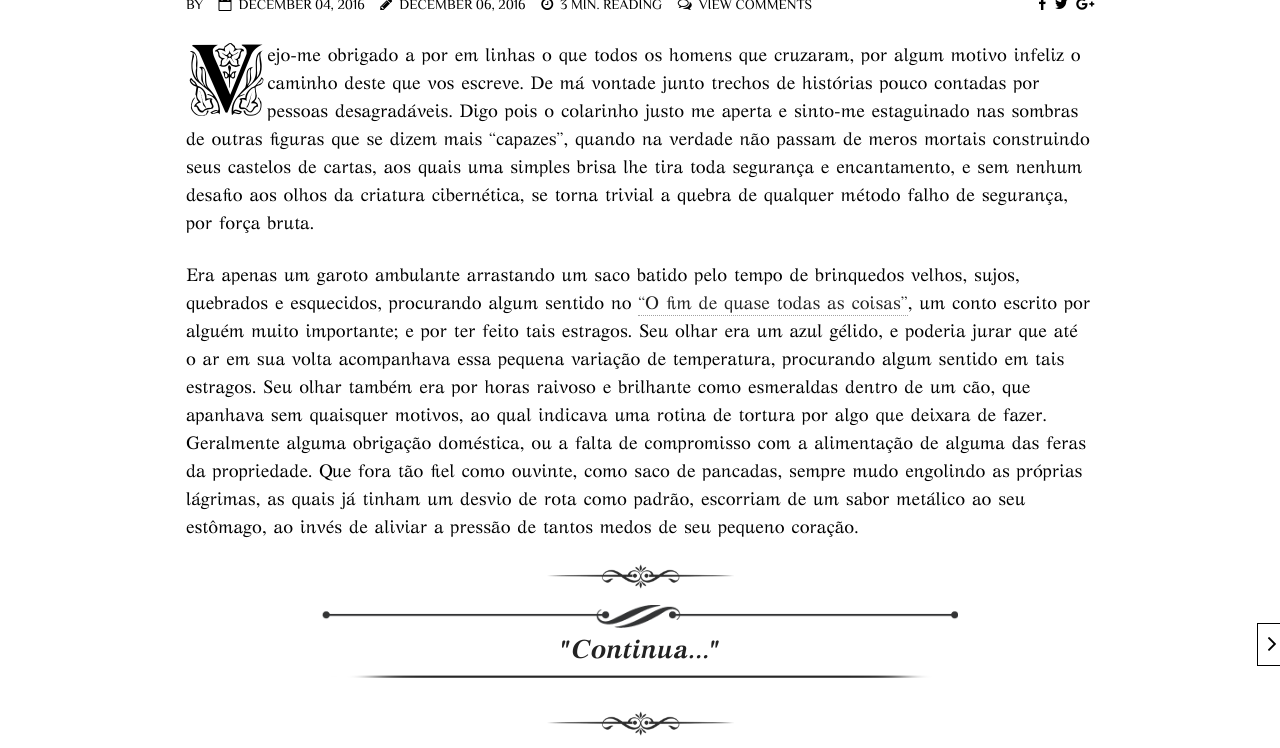
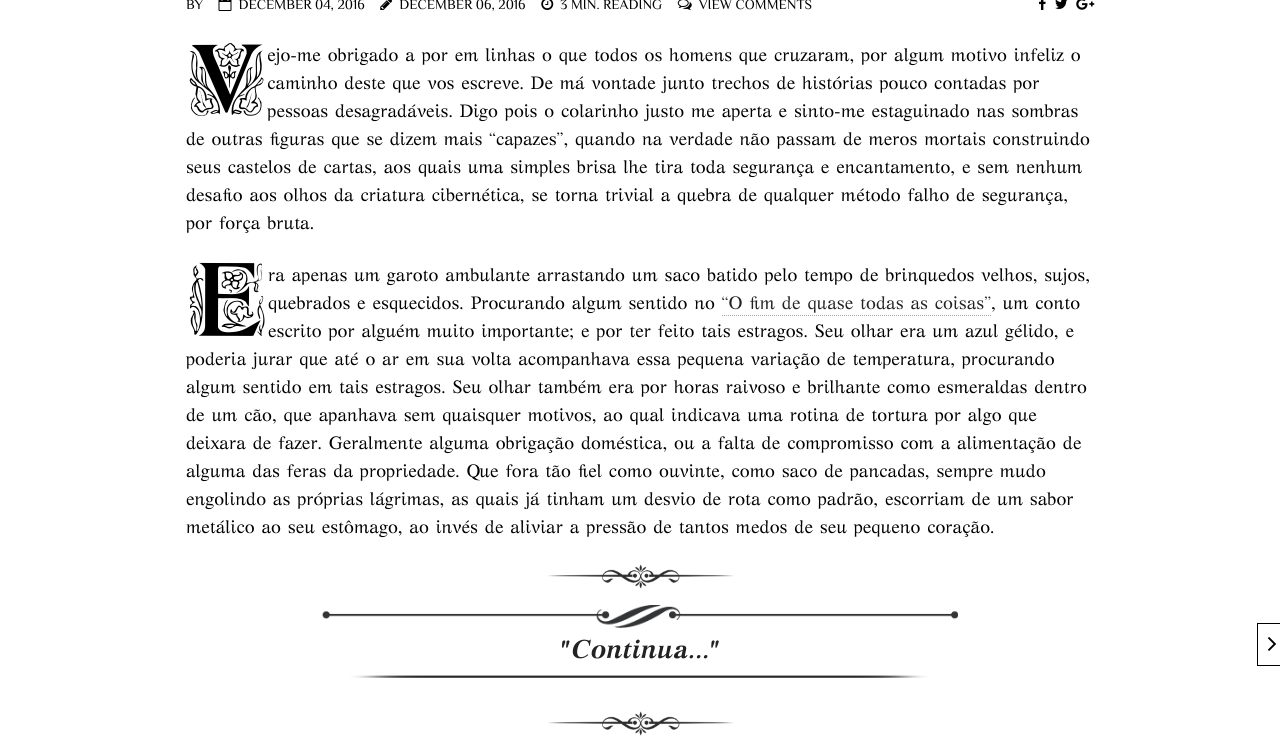
Before and after one commit to Agt-Morgu5/agt-morgu5.github.io, a Jekyll site: the page built from _posts/blog/views/2015-11-14-no-more-flags.md, in a window 1280 px wide and 900 px high, scrolled down 377 px, cut to the strip 0-748 px from the top of the window. Built offline with Jekyll 4.4.1, drawn with Linux system fonts in a browser that asks for light colours; nearby versions of some CDN libraries; comment, search, counter and statistics services are not loaded.

Commit message:
Update 2015-11-14-no-more-flags.md

```diff
--- a/_posts/blog/views/2015-11-14-no-more-flags.md
+++ b/_posts/blog/views/2015-11-14-no-more-flags.md
@@ -11,7 +11,7 @@
 ---
 <span class="dcap">V</span>ejo-me obrigado a por em linhas o que  todos os homens que cruzaram, por algum motivo infeliz o caminho deste que vos escreve. De má vontade junto trechos de histórias pouco contadas por pessoas desagradáveis. Digo pois o colarinho justo me aperta e sinto-me estaguinado nas sombras de outras figuras que se dizem mais “capazes”, quando na verdade não passam de meros mortais construindo seus castelos de cartas, aos quais uma simples brisa lhe tira toda segurança e encantamento, e sem nenhum desafio aos olhos da criatura cibernética, se torna trivial a quebra de qualquer método falho de segurança, por força bruta.
 
-Era apenas um garoto ambulante arrastando um saco batido pelo tempo de brinquedos velhos, sujos, quebrados e esquecidos, procurando algum sentido no ["O fim de quase todas as coisas"](https://tipoquarentaedois.blogspot.com.br/2013/11/o-fim-de-quase-todas-as-coisas-abu.html){:target="_blank"}, um conto escrito por alguém muito importante; e por ter feito tais estragos. Seu olhar era um azul gélido, e poderia jurar que até o ar em sua volta acompanhava essa pequena variação de temperatura, procurando algum sentido em tais estragos. Seu olhar também era por horas raivoso e brilhante como esmeraldas dentro de um cão, que apanhava sem quaisquer motivos, ao qual indicava uma rotina de tortura por algo que deixara de fazer. Geralmente alguma obrigação doméstica, ou a falta de compromisso com a alimentação de alguma das feras da propriedade. Que fora tão fiel como ouvinte, como saco de pancadas, sempre mudo engolindo as próprias lágrimas, as quais já tinham um desvio de rota como padrão, escorriam de um sabor metálico ao seu estômago, ao invés de aliviar a pressão de tantos medos de seu pequeno coração.
+<span class="dcap">E</span>ra apenas um garoto ambulante arrastando um saco batido pelo tempo de brinquedos velhos, sujos, quebrados e esquecidos. Procurando algum sentido no ["O fim de quase todas as coisas"](https://tipoquarentaedois.blogspot.com.br/2013/11/o-fim-de-quase-todas-as-coisas-abu.html){:target="_blank"}, um conto escrito por alguém muito importante; e por ter feito tais estragos. Seu olhar era um azul gélido, e poderia jurar que até o ar em sua volta acompanhava essa pequena variação de temperatura, procurando algum sentido em tais estragos. Seu olhar também era por horas raivoso e brilhante como esmeraldas dentro de um cão, que apanhava sem quaisquer motivos, ao qual indicava uma rotina de tortura por algo que deixara de fazer. Geralmente alguma obrigação doméstica, ou a falta de compromisso com a alimentação de alguma das feras da propriedade. Que fora tão fiel como ouvinte, como saco de pancadas, sempre mudo engolindo as próprias lágrimas, as quais já tinham um desvio de rota como padrão, escorriam de um sabor metálico ao seu estômago, ao invés de aliviar a pressão de tantos medos de seu pequeno coração.
 
 <div class="text-divider"></div>
 
```
